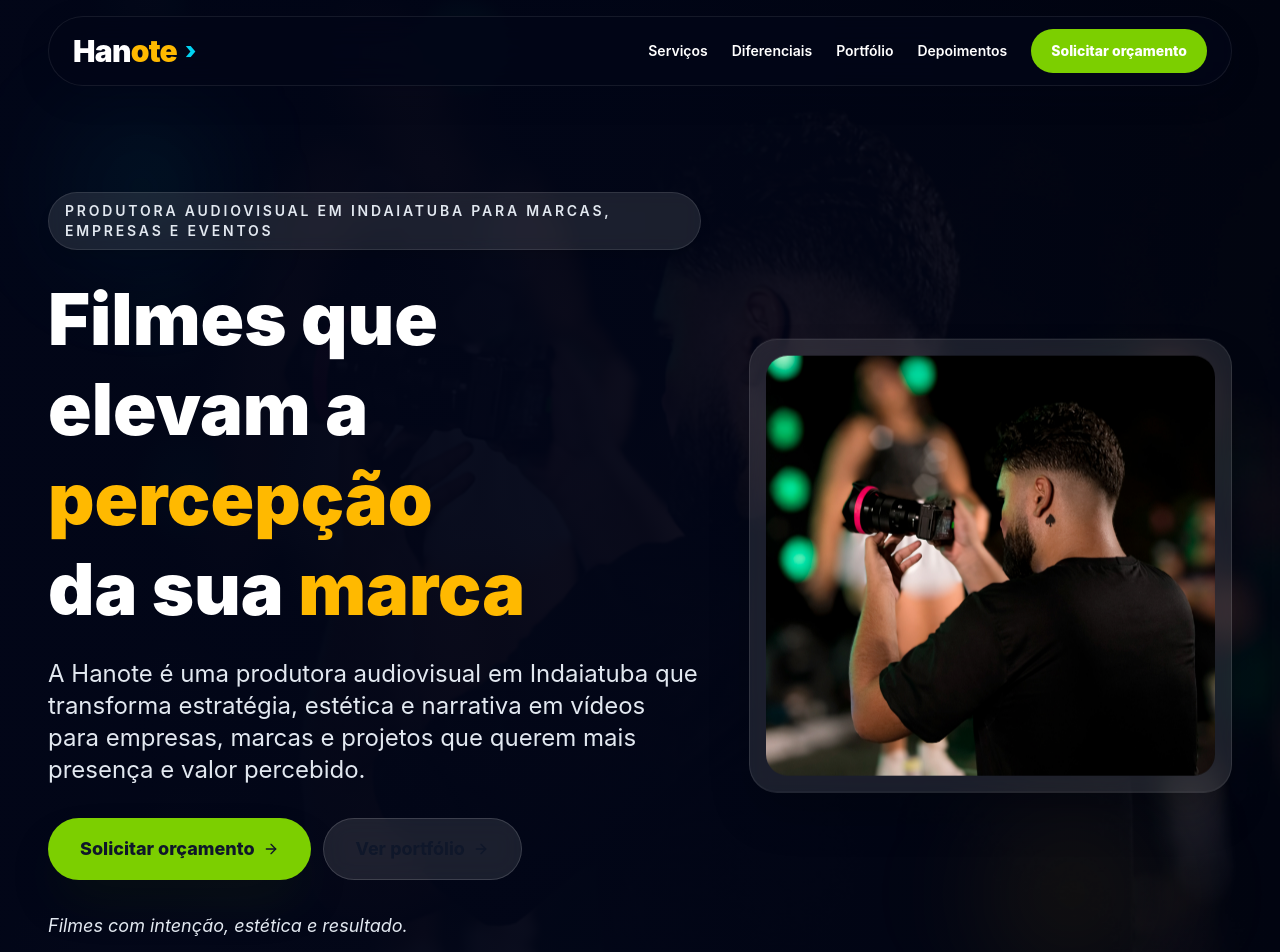
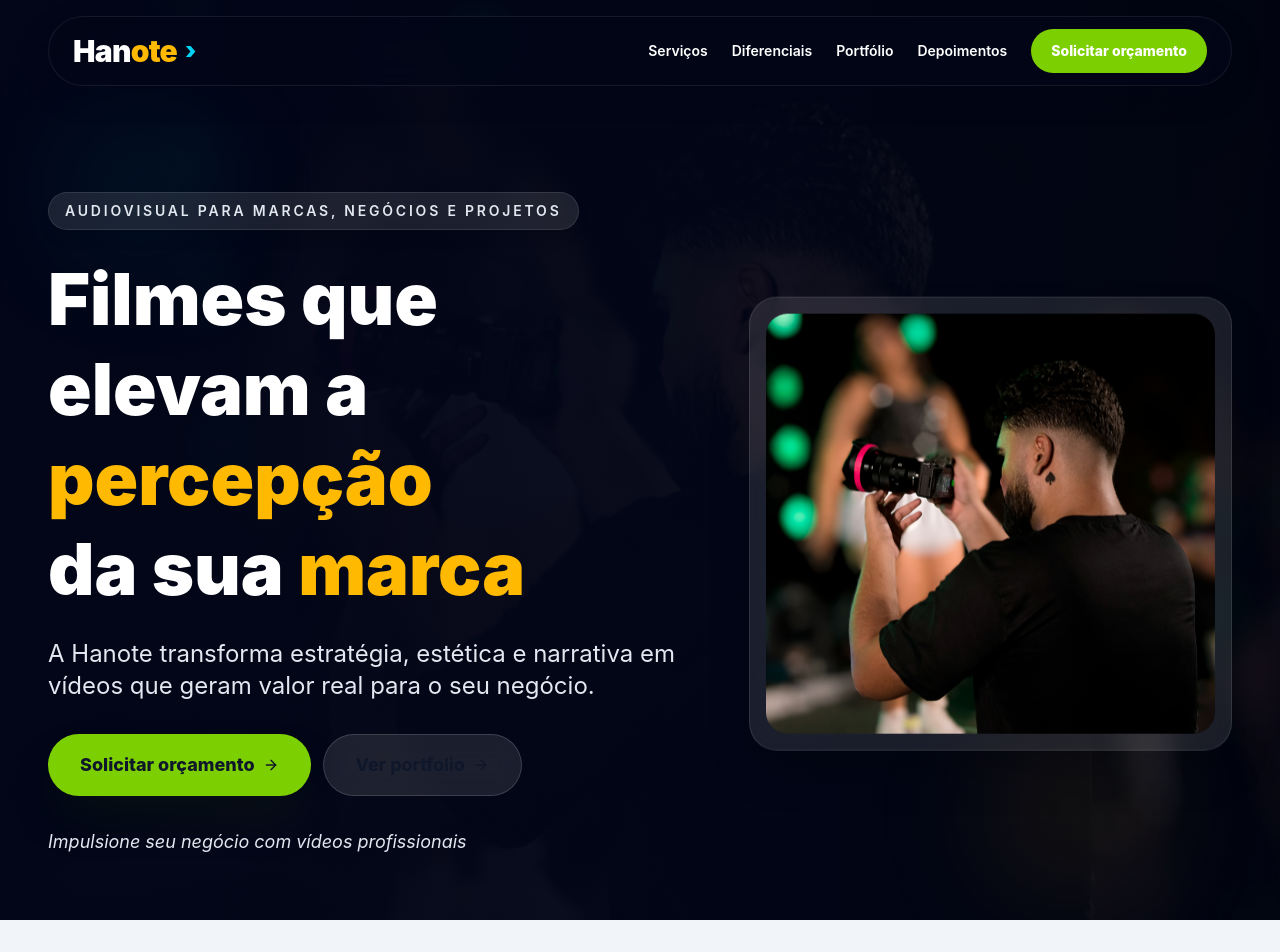
Before and after one commit to ohanote/hanote-site, a React (Vite) app: page / in a window 1280 px wide. Shown: the top 952 px of the page. Built offline with nearby package versions, Linux system fonts and the light colour scheme.

Commit message:
correct: "Atualização do conteúdo de serviços e depoimentos para refletir a nova identidade da marca."

```diff
--- a/src/components/sections/HeroSection.jsx
+++ b/src/components/sections/HeroSection.jsx
@@ -5,7 +5,10 @@ import { fadeUp, staggerContainer } from "../../utils/animations";
 
 export default function HeroSection() {
   return (
-    <section className="relative isolate overflow-hidden pt-28 sm:pt-32">
+    <section
+      className="relative isolate overflow-hidden pt-28 sm:pt-32"
+      aria-labelledby="hero-title"
+    >
       <div
         className="absolute inset-0 bg-cover bg-center"
         style={{ backgroundImage: "url('/images/hero.jpg')" }}
@@ -35,10 +38,11 @@ export default function HeroSection() {
             variants={fadeUp}
             className="mb-6 inline-flex items-center rounded-full border border-white/10 bg-white/10 px-4 py-2 text-xs font-semibold uppercase tracking-[0.2em] text-slate-200 shadow-lg backdrop-blur md:text-sm"
           >
-            Produtora audiovisual em Indaiatuba para marcas, empresas e eventos
+            Audiovisual para marcas, negócios e projetos
           </motion.div>
 
           <motion.h1
+            id="hero-title"
             variants={fadeUp}
             className="max-w-4xl text-3xl font-black leading-tight text-white sm:text-4xl md:text-5xl lg:text-6xl xl:text-7xl"
           >
@@ -51,9 +55,7 @@ export default function HeroSection() {
             variants={fadeUp}
             className="mt-5 max-w-2xl text-base text-slate-200 sm:mt-6 sm:text-lg md:text-xl lg:text-2xl"
           >
-            A Hanote é uma produtora audiovisual em Indaiatuba que transforma
-            estratégia, estética e narrativa em vídeos para empresas, marcas e
-            projetos que querem mais presença e valor percebido.
+            A Hanote transforma estratégia, estética e narrativa em vídeos que geram valor real para o seu negócio.
           </motion.p>
 
           <motion.div
@@ -64,7 +66,7 @@ export default function HeroSection() {
               whileHover={{ scale: 1.03 }}
               whileTap={{ scale: 0.98 }}
               href="#orcamento"
-              className="inline-flex w-full items-center justify-center gap-2 rounded-2xl bg-lime-500 px-6 py-4 text-base font-extrabold text-white shadow-2xl shadow-lime-950/30 transition hover:bg-lime-400 sm:w-auto sm:px-8 sm:text-lg"
+              className="inline-flex w-full cursor-pointer items-center justify-center gap-2 rounded-2xl bg-lime-500 px-6 py-4 text-base font-extrabold text-white shadow-2xl shadow-lime-950/30 transition hover:bg-lime-400 sm:w-auto sm:px-8 sm:text-lg"
             >
               Solicitar orçamento <ArrowRight className="h-4 w-4" />
             </motion.a>
@@ -72,9 +74,9 @@ export default function HeroSection() {
             <motion.div whileHover={{ scale: 1.03 }} whileTap={{ scale: 0.98 }}>
               <Link
                 to="/portfolio"
-                className="inline-flex w-full items-center justify-center gap-2 rounded-2xl border border-white/15 bg-white/10 px-6 py-4 text-base font-bold text-white backdrop-blur-md transition hover:bg-white/15 sm:w-auto sm:px-8 sm:text-lg"
+                className="inline-flex w-full cursor-pointer items-center justify-center gap-2 rounded-2xl border border-white/15 bg-white/10 px-6 py-4 text-base font-bold text-white backdrop-blur-md transition hover:bg-white/15 sm:w-auto sm:px-8 sm:text-lg"
               >
-                Ver portfólio <ArrowRight className="h-4 w-4" />
+                Ver portfolio <ArrowRight className="h-4 w-4" />
               </Link>
             </motion.div>
           </motion.div>
@@ -83,18 +85,14 @@ export default function HeroSection() {
             variants={fadeUp}
             className="mt-6 text-base italic text-slate-200 sm:mt-8 sm:text-lg"
           >
-            Filmes com intenção, estética e resultado.
+            Impulsione seu negócio com vídeos profissionais
           </motion.p>
         </motion.div>
 
         <motion.div
           initial={{ opacity: 0, x: 40, scale: 0.97 }}
           animate={{ opacity: 1, x: 0, scale: 1 }}
-          transition={{
-            duration: 0.75,
-            ease: [0.22, 1, 0.36, 1],
-            delay: 0.2,
-          }}
+          transition={{ duration: 0.75, ease: [0.22, 1, 0.36, 1], delay: 0.2 }}
           className="mx-auto w-full max-w-md lg:max-w-none lg:justify-self-end"
         >
           <motion.div
@@ -104,7 +102,10 @@ export default function HeroSection() {
           >
             <img
               src="/images/hero.jpg"
-              alt="Equipe da Hanote gravando campanha audiovisual para marca em Indaiatuba"
+              alt="Equipe gravando vídeo profissional"
+              loading="eager"
+              fetchPriority="high"
+              decoding="async"
               className="h-64 w-full rounded-[1.35rem] object-cover sm:h-80 md:h-[360px] lg:h-[420px]"
             />
           </motion.div>
```
